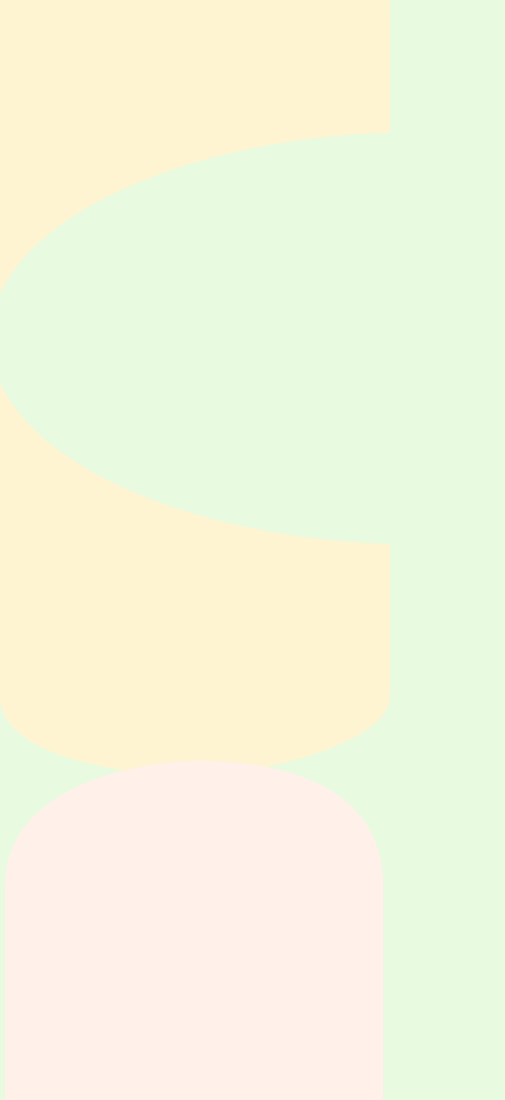
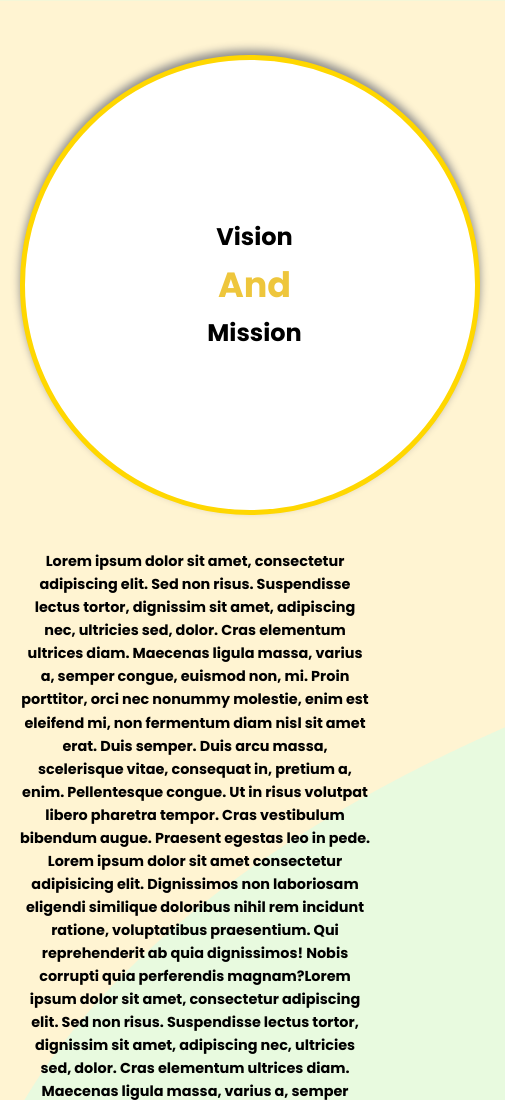
Before and after one commit to GIAN-IIIT-Kalyani/website-frontend, a website built with Vite: page index.html in a window 390 px wide. Shown: the top 1100 px of the page, 505 px wide, since content can reach past the window. Built offline with nearby package versions, Linux system fonts and the light colour scheme.

Commit message:
Added background with responsiveness and vission and mission section

```diff
--- a/index.html
+++ b/index.html
@@ -1,12 +1,62 @@
 <!doctype html>
 <html lang="en">
   <head>
+    <link
+      href="https://fonts.googleapis.com/css2?family=Poppins:ital,wght@0,100;0,200;0,300;0,400;0,500;0,600;0,700;0,800;0,900;1,100;1,200;1,300;1,400;1,500;1,600;1,700;1,800;1,900&display=swap"
+      rel="stylesheet"
+    />
     <link rel="stylesheet" href="style.css">
   </head>
   <body>
-
-    <div class="shape_c">
-      <img class="shape" src="public/shape.png">
+    <div class="vision-and-mission">
+      <div class="vision-and-mission-circle">
+        <div class="vision-and-mission-Ccontent">
+          <h1>Vision</h1>
+          <h2 style="color: #eec63c; font-size: 35px">And</h2>
+          <h1>Mission</h1>
+        </div>
+      </div>
+      <div class="vision-and-mission-content">
+        <p>
+          Lorem ipsum dolor sit amet, consectetur adipiscing elit. Sed non
+          risus. Suspendisse lectus tortor, dignissim sit amet, adipiscing nec,
+          ultricies sed, dolor. Cras elementum ultrices diam. Maecenas ligula
+          massa, varius a, semper congue, euismod non, mi. Proin porttitor, orci
+          nec nonummy molestie, enim est eleifend mi, non fermentum diam nisl
+          sit amet erat. Duis semper. Duis arcu massa, scelerisque vitae,
+          consequat in, pretium a, enim. Pellentesque congue. Ut in risus
+          volutpat libero pharetra tempor. Cras vestibulum bibendum augue.
+          Praesent egestas leo in pede. Lorem ipsum dolor sit amet consectetur
+          adipisicing elit. Dignissimos non laboriosam eligendi similique
+          doloribus nihil rem incidunt ratione, voluptatibus praesentium. Qui
+          reprehenderit ab quia dignissimos! Nobis corrupti quia perferendis
+          magnam?Lorem ipsum dolor sit amet, consectetur adipiscing elit. Sed
+          non risus. Suspendisse lectus tortor, dignissim sit amet, adipiscing
+          nec, ultricies sed, dolor. Cras elementum ultrices diam. Maecenas
+          ligula massa, varius a, semper congue, euismod non, mi. Proin
+          porttitor, orci nec nonummy molestie, enim est eleifend mi, non
+          fermentum diam nisl sit amet erat. Duis semper. Duis arcu massa,
+          scelerisque vitae, consequat in, pretium a, enim. Pellentesque congue.
+          Ut in risus volutpat libero pharetra tempor. Cras vestibulum bibendum
+          augue. Praesent egestas leo in pede. Lorem ipsum dolor sit amet
+          consectetur adipisicing elit. Dignissimos non laboriosam eligendi
+          similique doloribus nihil rem incidunt ratione, voluptatibus
+          praesentium. Qui reprehenderit ab quia dignissimos! Nobis corrupti
+          quia perferendis magnam?Lorem ipsum dolor sit amet, consectetur
+          adipiscing elit. Sed non risus. Suspendisse lectus tortor, dignissim
+          sit amet, adipiscing nec, ultricies sed, dolor. Cras elementum
+          ultrices diam. Maecenas ligula massa, varius a, semper congue, euismod
+          non, mi. Proin porttitor, orci nec nonummy molestie, enim est eleifend
+          mi, non fermentum diam nisl sit amet erat. Duis semper. Duis arcu
+          massa, scelerisque vitae, consequat in, pretium a, enim. Pellentesque
+          congue. Ut in risus volutpat libero pharetra tempor. Cras vestibulum
+          bibendum augue. Praesent egestas leo in pede. Lorem ipsum dolor sit
+          amet consectetur adipisicing elit. Dignissimos non laboriosam eligendi
+          similique doloribus nihil rem incidunt ratione, voluptatibus
+          praesentium. Qui reprehenderit ab quia dignissimos! Nobis corrupti
+          quia perferendis magnam?
+        </p>
+      </div>
     </div>
   </body>
 
--- a/style.css
+++ b/style.css
@@ -1,10 +1,71 @@
+h1,
+p
+{
+  margin: 0;
+  padding: 0;
+}
+
 body{
+  scroll-behavior: smooth;
+  height: 100%;
+  width: 100%;
   margin: 0;
-  background-color: rgb(232, 250, 223);
+  padding: 0;
+  background-color: #E8FADF;
+  background-image: url(public/shape.png);
+  background-repeat: no-repeat;
+  display: flex;
+  justify-content: center;
+  align-items: center;
 }
-.shape_c{
+
+.vision-and-mission {
+  padding: 20px;
+  max-width: 600px;
+  width: 90%;
+  text-align: center;
+  position: relative;
+  z-index: 1;
+}
+.vision-and-mission-Ccontent {
+  position: absolute;
+  width: inherit;
+  height: auto;
+  margin-top: 50%;
+  margin-left: 5px;
+  text-align: center;
+  transform: translateY(-50%);
+  font-family: Poppins;
+}
+.vision-and-mission-circle {
+  width: 450px;
+  height: 450px;
+  border-radius: 50%;
+  box-shadow: 0px -5px 8px rgb(143, 142, 142);
+  background-color: white;
+  border: 5px solid gold;
+  margin: 10% auto;
   position: relative;
 }
-.shape{
-  width: 100%;
+
+.vision-and-mission-circle h1 {
+  margin: -25px;
+  font-size: 70px;
 }
+
+.vision-and-mission-content p {
+  font-weight: bold;
+  line-height: 1.6;
+  font-size: 22px;
+  font-family: Poppins;
+}
+
+@media (max-width: 600px) {
+  .vision-and-mission-circle h1 {
+    font-size: 1.5em;
+  }
+
+  .vision-and-mission-content p {
+    font-size: 0.9em;
+  }
+}
```
